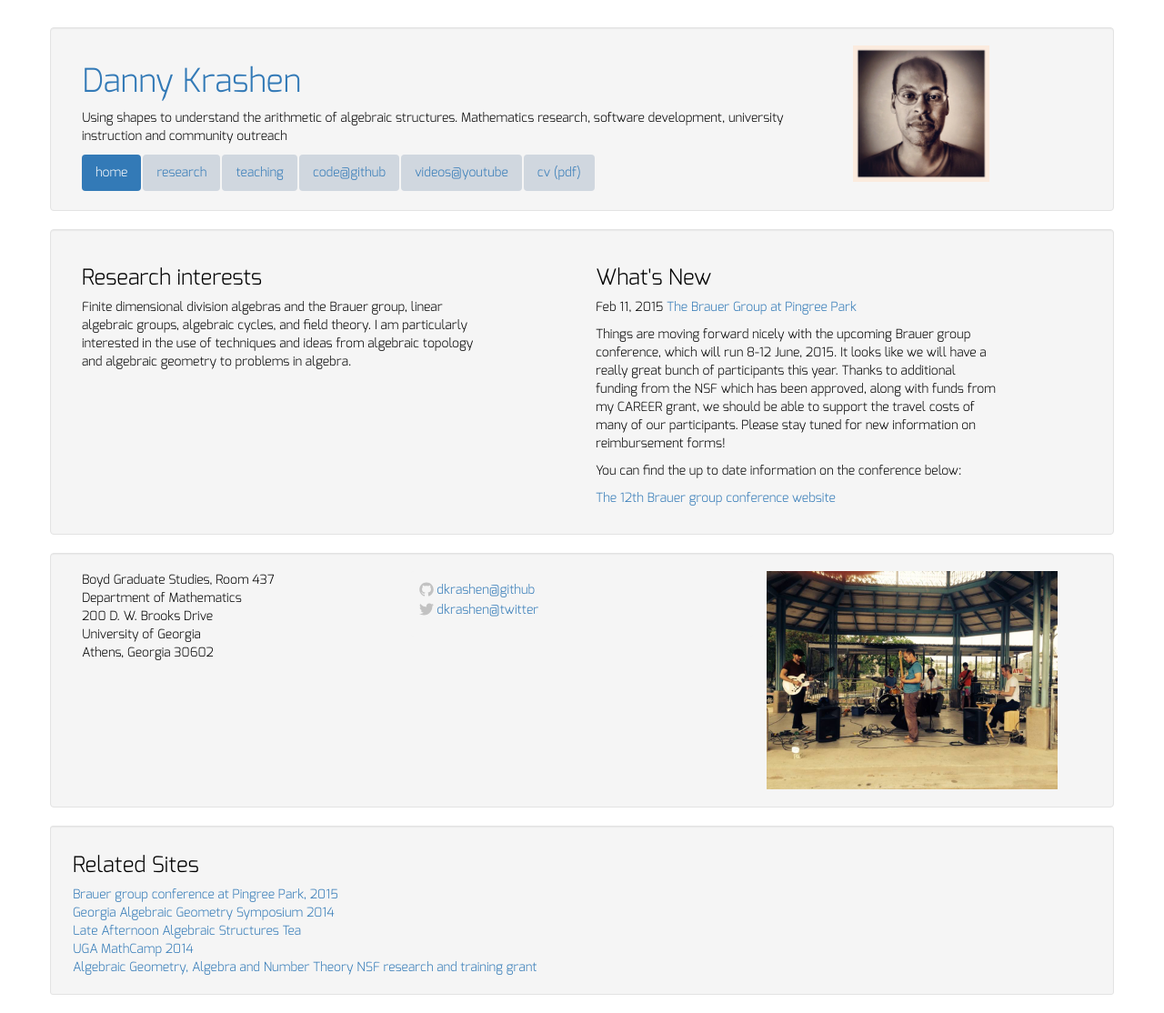
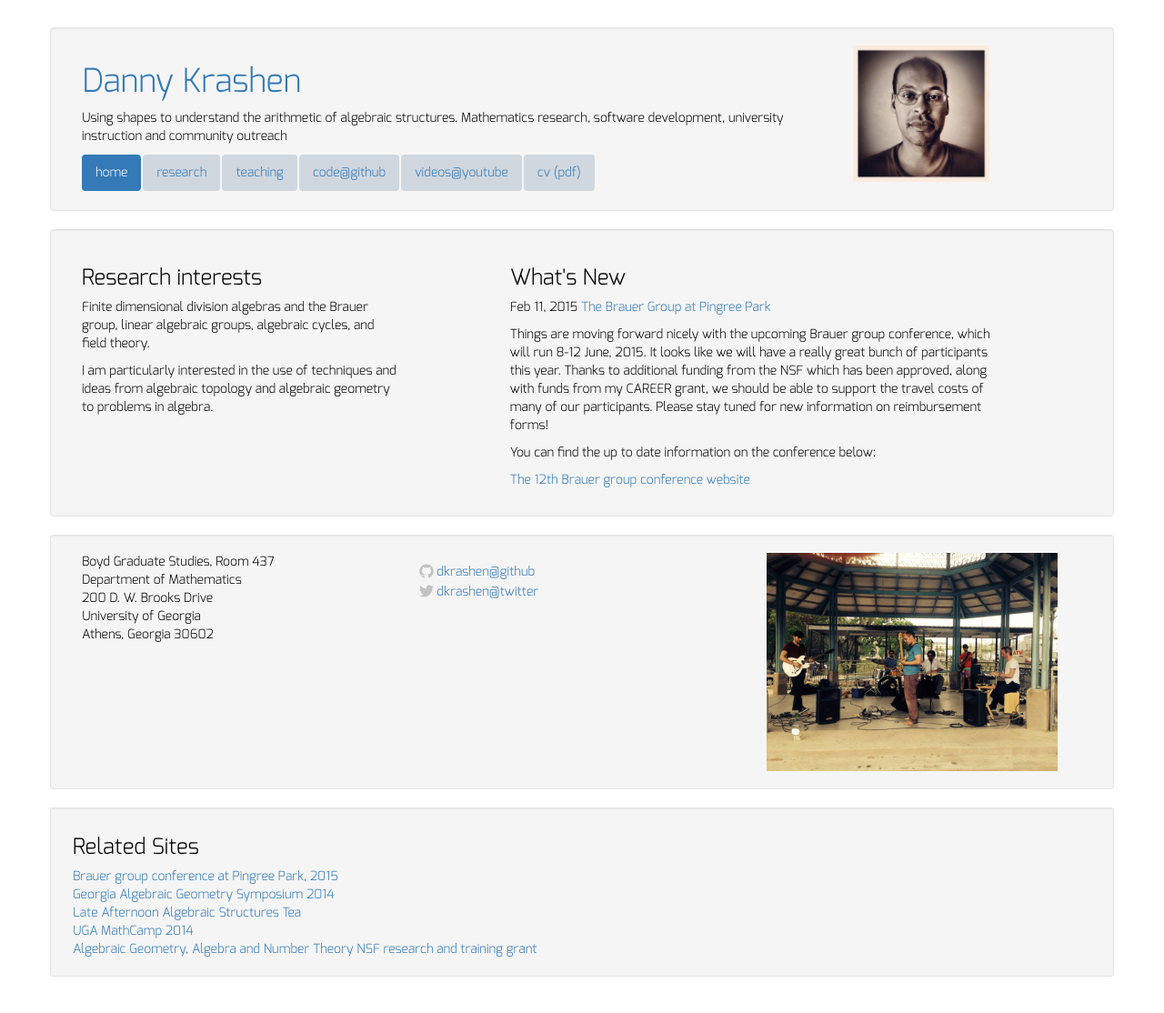
Before and after one commit to dkrashen/dkrashen.github.io, a Jekyll site: the page built from index.html, in a window 1280 px wide. Shown: the whole page at 91% size. Built offline with Jekyll 4.4.1, drawn with Linux system fonts in a browser that asks for light colours; nearby versions of some CDN libraries.

Commit message:
add more room on front page for news

```diff
--- a/index.html
+++ b/index.html
@@ -6,20 +6,20 @@ layout: default
 </div>
 
 <div class="row well">
-	<div class="col-md-5">
+	<div class="col-md-4">
 		<h3>Research interests</h3>
     <p>Finite dimensional division algebras and the Brauer group, linear
-    algebraic groups, algebraic cycles, and field theory.  I am
-    particularly interested in the use of techniques and ideas from
+    algebraic groups, algebraic cycles, and field theory.</p>
+    <p>I am particularly interested in the use of techniques and ideas from
     algebraic topology and algebraic geometry to problems in algebra.</p>
 	</div><!--/col-->
 
   <div class="col-md-1"></div>
 
-	<div class="col-md-5">
+	<div class="col-md-6">
   <h3> What's New </h3>
   <ul class="posts list-unstyled">
-    {% for post in site.posts limit:1 %}
+    {% for post in site.posts limit:2 %}
       <li>
         <span class="post-date">{{ post.date | date: "%b %-d, %Y" }}</span>
         <a class="post-link"
```
